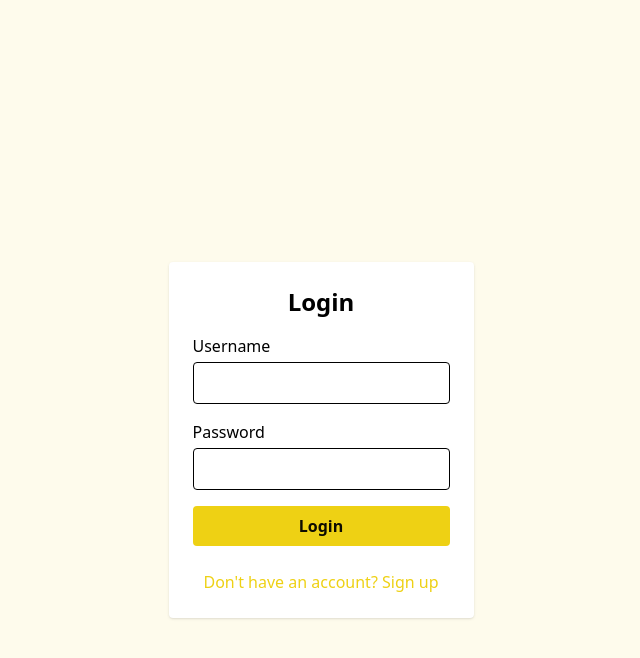
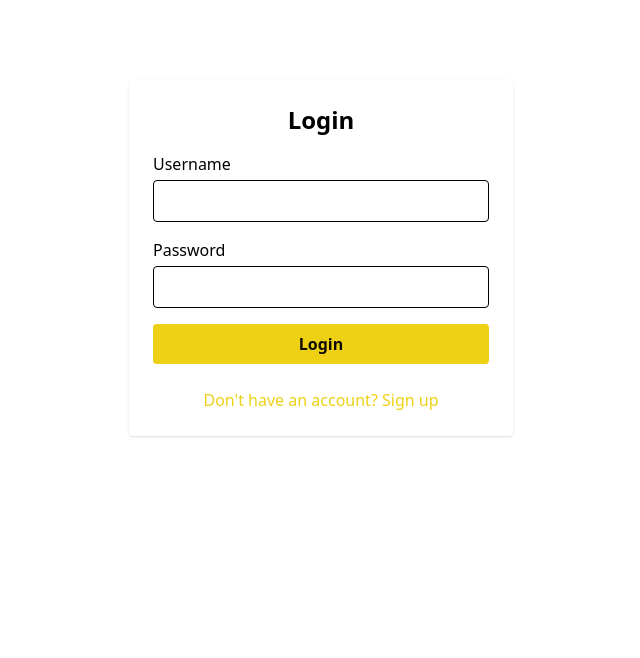
Before and after one commit to EmiraMujezinovic/ProHive, a React (Vite) app in the folder frontend/: page /login in a window 1280 px wide. Shown: the top 658 px of the page, without its empty margins (319-959 px from the left). Built offline with nearby package versions, Linux system fonts and the light colour scheme.

Commit message:
Add ChooseRole and navigation to register forms

```diff
--- a/frontend/src/App.jsx
+++ b/frontend/src/App.jsx
@@ -1,9 +1,11 @@
-import { useState } from 'react'
 import './App.css'
 import { BrowserRouter, Routes, Route, Navigate } from 'react-router-dom';
 import Login from './pages/Login';
 import ClientDashboard from './pages/ClientDashboard';
 import FreelancerDashboard from './pages/FreelancerDashboard';
+import ChooseRole from './components/ChooseRole';
+import RegisterClient from './pages/RegisterClient';
+import RegisterFreelancer from './pages/RegisterFreelancer';
 
 function App() {
   return (
@@ -11,8 +13,11 @@ function App() {
       <Routes>
         <Route path="/" element={<Navigate to="/login" replace />} />
         <Route path="/login" element={<Login />} />
+        <Route path="/chooserole" element={<ChooseRole />} />
         <Route path="/clientdashboard" element={<ClientDashboard />} />
         <Route path="/freelancerdashboard" element={<FreelancerDashboard />} />
+        <Route path="/registerclient" element={<RegisterClient />} />
+        <Route path="/registerfreelancer" element={<RegisterFreelancer />} />
       </Routes>
     </BrowserRouter>
   );
--- /dev/null
+++ b/frontend/src/components/ChooseRole.jsx
@@ -0,0 +1,29 @@
+import { useNavigate } from 'react-router-dom';
+
+const ChooseRole = () => {
+  const navigate = useNavigate();
+
+  return (
+    <div className="flex flex-col items-center justify-center min-h-screen bg-background">
+      <div className="bg-white rounded shadow p-8 w-full max-w-md">
+        <h2 className="text-2xl font-bold mb-6 text-center text-text">Choose your role</h2>
+        <div className="flex flex-col gap-6">
+          <button
+            onClick={() => navigate('/registerclient')}
+            className="w-full py-4 rounded-lg bg-primary text-text font-semibold text-lg shadow hover:bg-accent transition"
+          >
+            Client
+          </button>
+          <button
+            onClick={() => navigate('/registerfreelancer')}
+            className="w-full py-4 rounded-lg bg-primary text-text font-semibold text-lg shadow hover:bg-accent transition"
+          >
+            Freelancer
+          </button>
+        </div>
+      </div>
+    </div>
+  );
+};
+
+export default ChooseRole;
--- a/frontend/src/components/LoginForm.jsx
+++ /dev/null
@@ -1,97 +0,0 @@
-import { useState } from 'react';
-import { useNavigate } from 'react-router-dom';
-import InputField from './InputField';
-
-const LoginForm = () => {
-  const [username, setUsername] = useState('');
-  const [password, setPassword] = useState('');
-  const [error, setError] = useState('');
-  const navigate = useNavigate();
-
-  const handleSubmit = async (e) => {
-    e.preventDefault();
-    setError('');
-    try {
-      const response = await fetch('/api/Auth/login', {
-        method: 'POST',
-        headers: { 'Content-Type': 'application/json' },
-        body: JSON.stringify({ username, password })
-      });
-      if (!response.ok) {
-        const data = await response.text();
-        // Backend returns 'Invalid username or password.' for wrong credentials
-        if (data && data.toLowerCase().includes('invalid username or password')) {
-          setError('Invalid username or password.');
-        } else {
-          setError(data || 'Login failed.');
-        }
-        return;
-      }
-      const data = await response.json();
-      localStorage.setItem('token', data.token);
-      // Save user info and role in localStorage for later use
-      localStorage.setItem('user', JSON.stringify({
-        ...data.user,
-        role: data.role
-      }));
-      if (data.role === 'Client') {
-        navigate('/clientdashboard');
-      } else if (data.role === 'Freelancer') {
-        navigate('/freelancerdashboard');
-      } else {
-        setError('Unknown user role.');
-        console.log('Unknown user role:', data.role);
-      }
-    } catch (err) {
-      setError('Network error.');
-    }
-  };
-
-  return (
-    <form onSubmit={handleSubmit} className="max-w-sm mx-auto mt-20 p-6 bg-white rounded shadow">
-      <h2 className="text-2xl font-bold mb-4 text-center">Login</h2>
-      {error && <div className="mb-2 text-red-600 text-center">{error}</div>}
-      {/* <div className="mb-4">
-        <label className="block mb-1">Username</label>
-        <input
-          type="text"
-          className="w-full px-3 py-2 border rounded"
-          value={username}
-          onChange={e => setUsername(e.target.value)}
-          required
-        />
-      </div>
-      <div className="mb-4">
-        <label className="block mb-1">Password</label>
-        <input
-          type="password"
-          className="w-full px-3 py-2 border rounded"
-          value={password}
-          onChange={e => setPassword(e.target.value)}
-          required
-        />
-      </div> */}
-      <InputField
-      label="Username"
-      type="text"
-      value={username}
-      onChange={e => setUsername(e.target.value)}
-      required
-    />
-
-    <InputField
-      label="Password"
-      type="password"
-      value={password}
-      onChange={e => setPassword(e.target.value)}
-      required
-    />
-      <button type="submit" className="w-full bg-primary text-text py-2 rounded font-semibold hover:bg-secondary transition mb-2">Login</button>
-      <div className="text-center mt-4">
-        <a href="/signup" className="text-primary hover:underline">Don't have an account? Sign up</a>
-      </div>
-    </form>
-  );
-};
-
-export default LoginForm;
--- a/frontend/src/pages/Login.jsx
+++ b/frontend/src/pages/Login.jsx
@@ -1,10 +1,78 @@
-import LoginForm from '../components/LoginForm';
+import { useState } from 'react';
+import { useNavigate } from 'react-router-dom';
+import InputField from '../components/InputField';
 
 const Login = () => {
+  const [username, setUsername] = useState('');
+  const [password, setPassword] = useState('');
+  const [error, setError] = useState('');
+  const navigate = useNavigate();
+
+  const handleSubmit = async (e) => {
+    e.preventDefault();
+    setError('');
+    try {
+      const response = await fetch('/api/Auth/login', {
+        method: 'POST',
+        headers: { 'Content-Type': 'application/json' },
+        body: JSON.stringify({ username, password })
+      });
+      if (!response.ok) {
+        const data = await response.text();
+        if (data && data.toLowerCase().includes('invalid username or password')) {
+          setError('Invalid username or password.');
+        } else {
+          setError(data || 'Login failed.');
+        }
+        return;
+      }
+      const data = await response.json();
+      localStorage.setItem('token', data.token);
+      localStorage.setItem('user', JSON.stringify({
+        ...data.user,
+        role: data.role
+      }));
+      if (data.role === 'Client') {
+        navigate('/clientdashboard');
+      } else if (data.role === 'Freelancer') {
+        navigate('/freelancerdashboard');
+      } else {
+        setError('Unknown user role.');
+      }
+    } catch (err) {
+      setError('Network error.');
+    }
+  };
+
   return (
-    <div className="min-h-screen flex items-center justify-center bg-background">
-      <LoginForm />
-    </div>
+    <form onSubmit={handleSubmit} className="max-w-sm mx-auto mt-20 p-6 bg-white rounded shadow">
+      <h2 className="text-2xl font-bold mb-4 text-center">Login</h2>
+      {error && <div className="mb-2 text-red-600 text-center">{error}</div>}
+      <InputField
+        label="Username"
+        type="text"
+        value={username}
+        onChange={e => setUsername(e.target.value)}
+        required
+      />
+      <InputField
+        label="Password"
+        type="password"
+        value={password}
+        onChange={e => setPassword(e.target.value)}
+        required
+      />
+      <button type="submit" className="w-full bg-primary text-text py-2 rounded font-semibold hover:bg-secondary transition mb-2">Login</button>
+      <div className="text-center mt-4">
+        <button
+          type="button"
+          className="text-primary hover:underline bg-transparent border-none p-0"
+          onClick={() => navigate('/chooserole')}
+        >
+          Don't have an account? Sign up
+        </button>
+      </div>
+    </form>
   );
 };
 
--- a/frontend/src/pages/RegisterClient.jsx
+++ b/frontend/src/pages/RegisterClient.jsx
@@ -0,0 +1,9 @@
+import React from 'react'
+
+const RegisterClient = () => {
+  return (
+    <div>RegisterClient</div>
+  )
+}
+
+export default RegisterClient
--- a/frontend/src/pages/RegisterFreelancer.jsx
+++ b/frontend/src/pages/RegisterFreelancer.jsx
@@ -0,0 +1,9 @@
+import React from 'react'
+
+const RegisterFreelancer = () => {
+  return (
+    <div>RegisterFreelancer</div>
+  )
+}
+
+export default RegisterFreelancer
```
